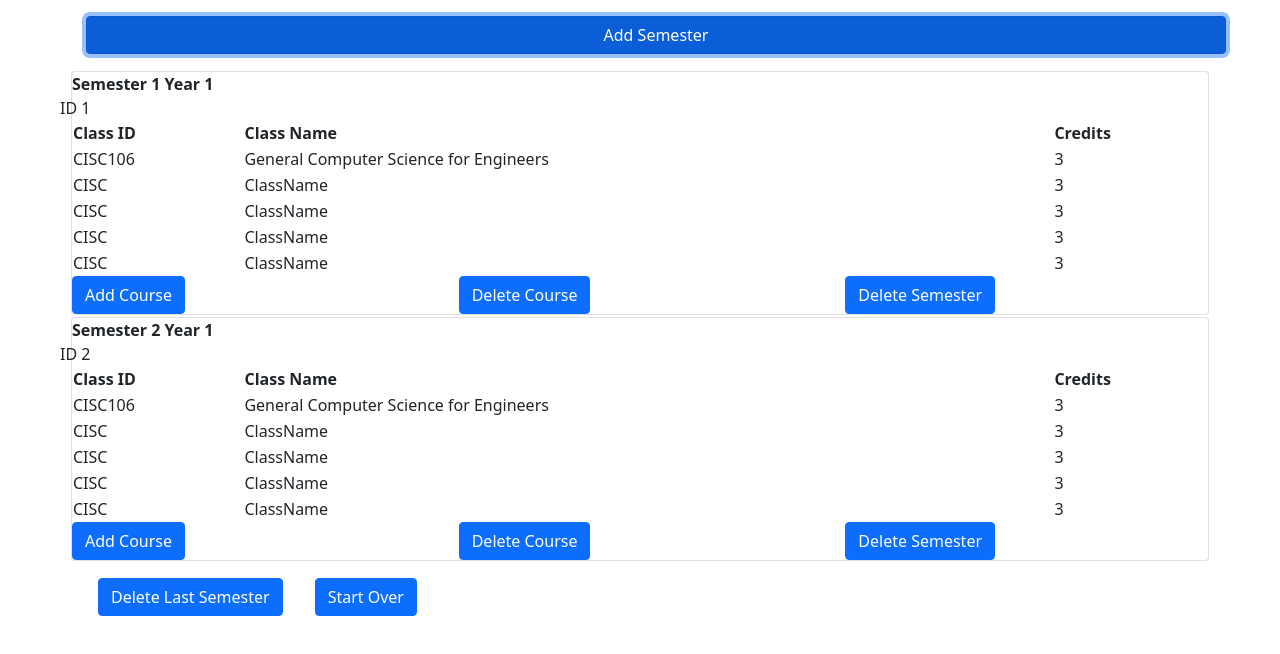
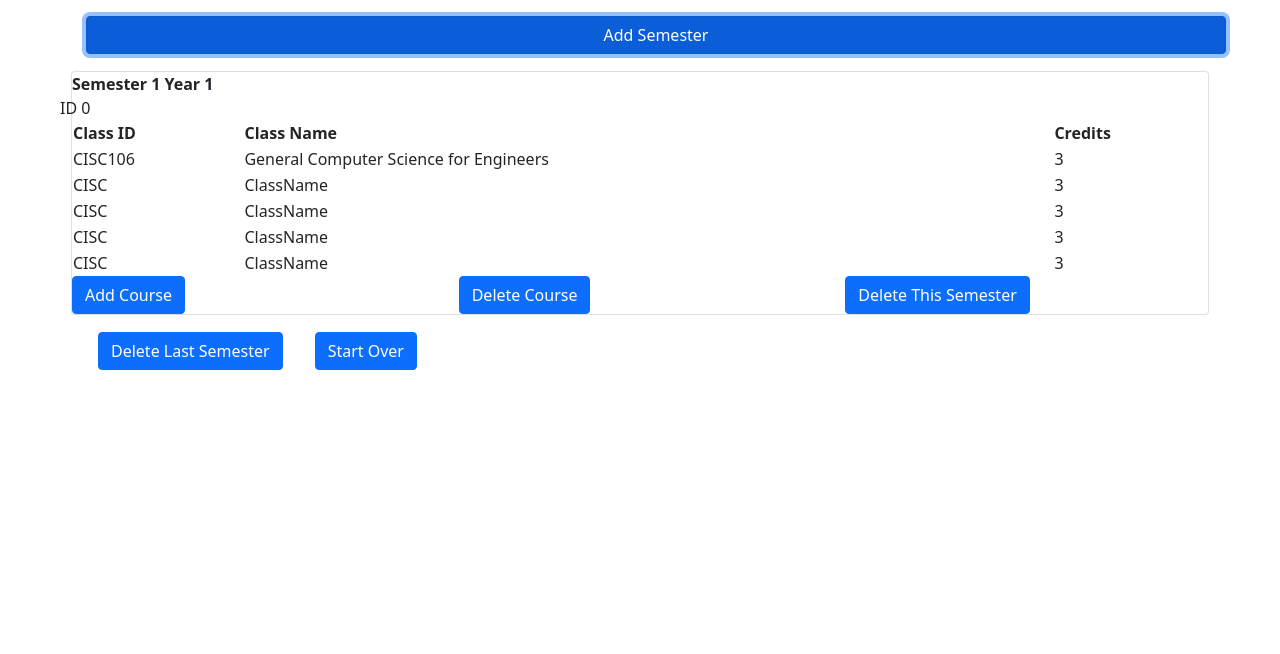
Before and after one commit to UD-CISC275-F21/ud-cis-scheduler-team-17, a React (Create React App) app: page / in a window 1280 px wide. Both pictures are taken after a click on the button "Add Semester". Shown: the top 654 px of the page. Built offline with nearby package versions, Linux system fonts and the light colour scheme.

Commit message:
Buttons fixed with semester length compatibility

```diff
--- a/src/components/SubjectViewer.tsx
+++ b/src/components/SubjectViewer.tsx
@@ -3,14 +3,15 @@ import {Subject} from "../interfaces/subject";
 import { Card, Row, Button, Col } from "react-bootstrap";
 import { TableFace } from "../interfaces/tableface";
 
-export function SubjectTable({currID, currentSem, currYear, semList, setSemList, thisID, idSet}:{
+export function SubjectTable({currID, currentSem, currYear, semList, setSemList, thisID, idSet, semPer}:{
     currID: number,
     currentSem: number,
     currYear: number,
     semList: TableFace[],
     setSemList: (semList: TableFace[]) => void,
     thisID: number,
-    idSet: (num: number) => void
+    idSet: (num: number) => void,
+    semPer: number
 }) : JSX.Element {
     const subjectList: Subject[] = [
         {id: "CISC106", name: "General Computer Science for Engineers", credits: 3},
@@ -19,11 +20,25 @@ export function SubjectTable({currID, currentSem, currYear, semList, setSemList,
         {id: "CISC", name: "ClassName", credits: 3},
         {id: "CISC", name: "ClassName", credits: 3}];
 
+
     function deleteSem () {
-        idSet(thisID+1);
+        //idSet(thisID+1);
         const fixedList: TableFace[] = semList;
-        const idx = fixedList.indexOf({id: currID, semester: currentSem, year: currYear});
-        fixedList.splice(idx);
+        //const idx = fixedList.indexOf({id: currID, semester: currentSem, year: currYear});
+        //const idx = fixedList.indexOf(this);
+        fixedList.splice(currID, 1);
+        let temp: TableFace;
+        for (let i=currID; fixedList[i]; i++) {
+            temp = fixedList[i];
+            temp.id = i;
+            temp.semester -= 1;
+            if (temp.semester==0) {
+                temp.year -= 1;
+                temp.semester = semPer;
+            }
+            fixedList[i] = temp;
+        }
+        idSet(thisID-1);
         setSemList(fixedList);
     }
 
@@ -44,7 +59,7 @@ export function SubjectTable({currID, currentSem, currYear, semList, setSemList,
             <Row>
                 <Col><Button >Add Course</Button></Col>
                 <Col><Button >Delete Course</Button></Col>
-                <Col><Button onClick={deleteSem}>Delete Semester</Button></Col>
+                <Col><Button onClick={deleteSem}>Delete This Semester</Button></Col>
             </Row>
         </Card>
     );
--- a/src/components/Table.tsx
+++ b/src/components/Table.tsx
@@ -13,9 +13,9 @@ It should have the buttons to add courses.
 */
 export function OurTable() : JSX.Element {
     //const defaultID = 1;
-    const [currentSemester, setSemester] = useState<number>(1);
-    const [currentYear, setYear] = useState<number>(1);
-    const [currentID, setID] = useState<number>(1);
+    const [currentSemester, setSemester] = useState<number>(0);
+    const [currentYear, setYear] = useState<number>(0);
+    const [currentID, setID] = useState<number>(-1);
     //const [currentki, setki] = useState<number>(1);
     const semestersPerYear = 2; // In case we want to change the number of semesters per year
     //let newSemester: TableFace =
@@ -24,16 +24,23 @@ export function OurTable() : JSX.Element {
     ];*/
 
     //const [semesters, setSem] = useState<TableFace[]>([{semester: currentSemester}]);
-    const [semesters, setSem] = useState<TableFace[]>([{id: currentID, semester: currentSemester, year: currentYear}]);
+    const [semesters, setSem] = useState<TableFace[]>([]);
+    //{id: currentID, semester: currentSemester, year: currentYear}
 
     function addSemester() {
         const tempid = currentID+1;
-        let tempsem = tempid%semestersPerYear;
+        let tempsem = (1+tempid)%semestersPerYear;
+        /*if (currentID===0) {
+            tempsem = 2;
+        }*/
         let tempyear = currentYear;
         if (tempsem===0) {
             tempsem+=semestersPerYear;
         }
-        if ((tempid%semestersPerYear)===1) {
+        if ((tempid%semestersPerYear)===0) {
+            /*if (currentID===0) {
+                tempyear -= 1;
+            }*/
             tempyear += 1;
             setYear(tempyear);
         }
@@ -57,8 +64,9 @@ export function OurTable() : JSX.Element {
     function deleteAllSems() {
         setSemester(1);
         setYear(1);
-        setID(1);
-        setSem([{id: 1, semester: 1, year: 1}]);
+        setID(-1);
+        setSem([]);
+        addSemester();
     }
 
     /*const tempSems: TableFace[] = semesters;
@@ -72,7 +80,7 @@ export function OurTable() : JSX.Element {
                 <table>
                     { semesters.map((sem: TableFace) => {
                         return <tr key={sem.id}>
-                            <td><SubjectTable currentSem={sem.semester} currYear={sem.year} currID={sem.id} semList={semesters} setSemList={setSem} thisID={currentID} idSet={setID}></SubjectTable></td>
+                            <td><SubjectTable currentSem={sem.semester} currYear={sem.year} currID={sem.id} semList={semesters} setSemList={setSem} thisID={currentID} idSet={setID} semPer={semestersPerYear}></SubjectTable></td>
                         </tr>;
                     })}
                 </table>
```
